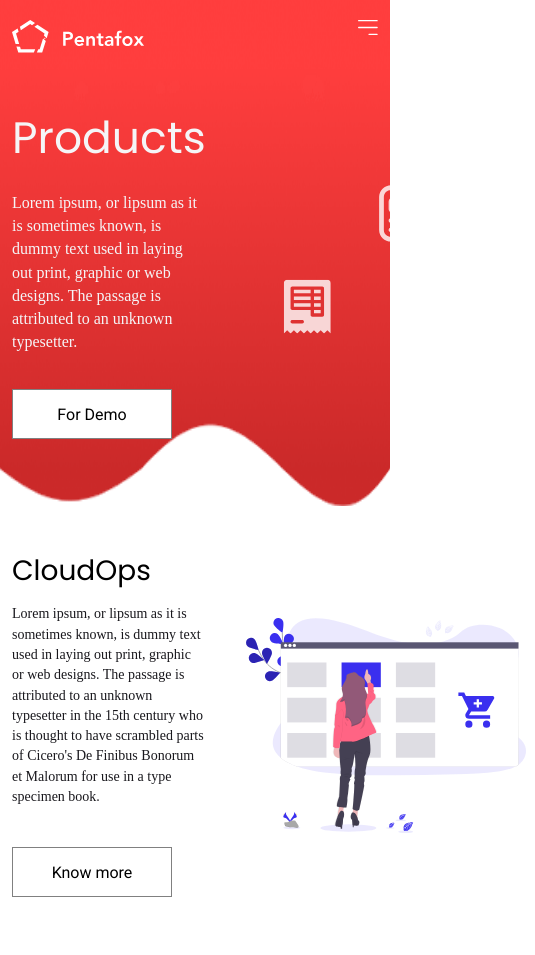
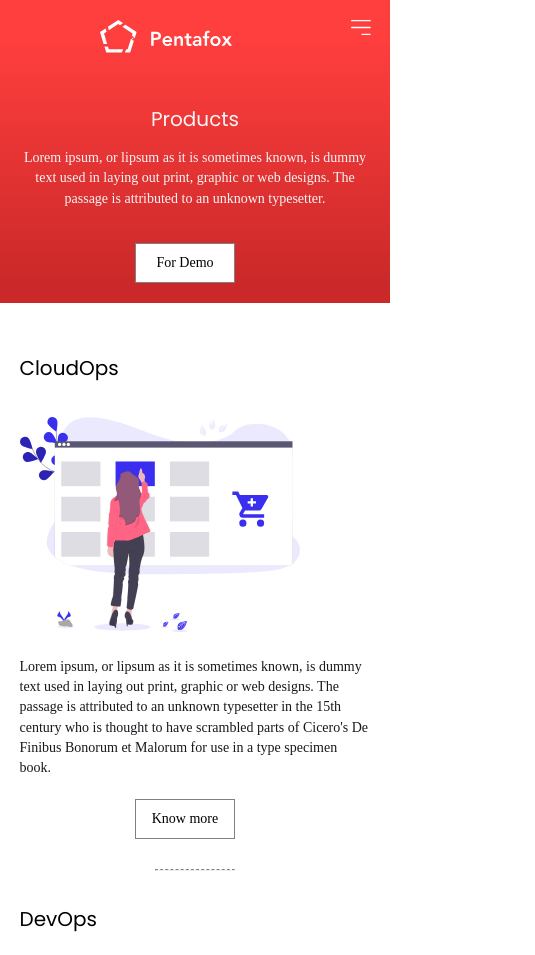
Before and after one commit to madhumathi0213/website-productPage, a Gatsby site: page / in a window 390 px wide. Shown: the top 955 px of the page, 535 px wide, since content can reach past the window. Built offline with nearby package versions, Linux system fonts and the light colour scheme; Gatsby itself is replaced by a stand-in of ours.

Commit message:
added media query

```diff
--- a/src/components/ContentSection/ContentSection.js
+++ b/src/components/ContentSection/ContentSection.js
@@ -10,10 +10,23 @@ export const ContentSectionWrapper = styled.div`
     padding-top:32px;
     .middle-content {
         display: flex;
+        @media screen and (max-width: 760px) {
+            display: flex;
+            flex-direction: column;
+        }
     }
+    .button {
+        @media screen and (max-width: 760px) {
+            text-align:center;
+        }
+    }
+
     .left-col {
         width:65vw;
-        margin-right:40px;
+        @media screen and (max-width: 760px) {
+            width:100%;
+            margin:0px;
+        }
     }
     .right-col {
         width:35vw;
@@ -22,7 +35,30 @@ export const ContentSectionWrapper = styled.div`
         {
             img {
                 width:280px;
+                @media screen and (max-width: 760px) {
+                    display:none;
+                  }
             }
+        }
+        @media screen and (max-width: 760px) {
+            margin:0px;
+        }
+    }
+    .mobile-image {
+        visibility:hidden;
+        .mobile-image-card
+        {
+            img {
+                width:0px;
+                @media screen and (max-width: 760px) {
+                    visibility:visible;
+                    width:280px;
+                    margin-bottom:20px;
+                }
+            }
+        }
+        @media screen and (max-width: 760px) {
+            margin:0px;
         }
     }
     h3 {
@@ -32,6 +68,11 @@ export const ContentSectionWrapper = styled.div`
         color: #000000;
         font-family:poppins;
         font-size: 28px;
+        @media screen and (max-width: 760px) {
+            margin-bottom:16px;
+            font-size: 20px;
+            width:100%;
+        }
     }
     p {
         font-family : open-sans;
@@ -39,6 +80,10 @@ export const ContentSectionWrapper = styled.div`
         line-height: 1.45;
         color: #19181d;
         margin: 0px 0px 20px;
+        @media screen and (max-width: 760px) {
+            width:100%;
+            margin-bottom:0px;
+        }
     }
 `;
 const ContentSection = () => {
@@ -53,10 +98,15 @@ const ContentSection = () => {
                                     <div key={123} className="middle-content">
                                         <div className="left-col">
                                             <h3>{item.title}</h3>
+                                            <div className="mobile-image">
+                                                <div className="mobile-image-card">
+                                                    <img src={image} alt="logo"></img>
+                                                </div>
+                                            </div>
                                             <p>{item.content}</p>
                                             <div className="button">
                                                 {/* <Button bgColor={"white"} child={"View Details"} hoverColor={"white"} hoverBg={"black"} /> */}
-                                                <Button bgColor={"white"} child={"Know more"} hoverColor={"white"} hoverBg={"black"}/>
+                                                <Button bgColor={"white"} child={"Know more"} hoverColor={"white"} hoverBg={"black"} />
                                             </div>
                                         </div>
                                         <div className="right-col">
@@ -78,10 +128,15 @@ const ContentSection = () => {
                                         </div >
                                         <div className="left-col">
                                             <h3>{item.title}</h3>
+                                            <div className="mobile-image">
+                                                <div className="mobile-image-card">
+                                                    <img src={image} alt="logo"></img>
+                                                </div>
+                                            </div>
                                             <p>{item.content}</p>
                                             <div className="button">
-                                            {/* <Button bgColor={"white"} child={"View Details"} hoverColor={"white"} hoverBg={"black"}/> */}
-                                            <Button bgColor={"white"} child={"Know more"} hoverColor={"white"} hoverBg={"black"}/>
+                                                {/* <Button bgColor={"white"} child={"View Details"} hoverColor={"white"} hoverBg={"black"}/> */}
+                                                <Button bgColor={"white"} child={"Know more"} hoverColor={"white"} hoverBg={"black"} />
                                             </div>
                                         </div>
                                     </div >
@@ -92,7 +147,6 @@ const ContentSection = () => {
                     })
                 }
             </div>
-
         </ContentSectionWrapper >
     );
 }
--- a/src/components/HeroSection/HeroSection.js
+++ b/src/components/HeroSection/HeroSection.js
@@ -1,27 +1,35 @@
 import React from 'react';
 import styled from 'styled-components';
-// import logo from '../../images/site-logo.png';
 import "@fontsource/open-sans";
 import "@fontsource/poppins";
 import Header from '../header';
 import BgImage from '../../images/banner.png';
 import Button from '../customComponents/CustomButton';
 import icon1 from '../../images/icon_group.svg';
-import icon2 from '../../images/icon_1.svg';
-import icon3 from '../../images/icon_2.svg';
 
 const HeroSectionWrapper = styled.div`
     color : #F5F5F7;
-    background: linear-gradient(180deg, #FF3E3E 13.03%, #CB2929 92.69%);
     background: url(${BgImage}) no-repeat;
     background-size:100% 100%;
     min-height:60vh;
-
+    @media screen and (max-width: 760px) {
+        width:100%;
+        text-align:center;
+        background: linear-gradient(180deg, #FF3E3E 13.03%, #CB2929 92.69%);
+        min-height:40vh;
+    }
+    @media screen and (max-width: 768px) {
+        min-height:35vh;
+        background: linear-gradient(180deg, #FF3E3E 13.03%, #CB2929 92.69%);
+    }
     .content {
         display:flex;
     }
     .left-content {
         width:50%;
+        @media screen and (max-width: 760px) {
+            width:100%;
+          }
     }
     .right-content {
         margin:auto auto;
@@ -29,20 +37,25 @@ const HeroSectionWrapper = styled.div`
         .image {
             max-height:200px;
         }
+        @media screen and (max-width: 760px) {
+            display:none;
+          }
     }
     h2 {
         margin-bottom :20px;
         font-family:poppins;
         font-style: normal;
         font-weight: 500;
-        font-size: 44px;
-        line-height: 66px;
+        font-size: 28px;
+        line-height: 1.45;
+        @media screen and (max-width: 760px) {
+            margin-bottom:10px;
+            font-size:20px;
+        }
      }
      p {
         font-family:open-sans;
-        font-size: 16px;
-     }
-
+    }
 `;
 
 const HeroSection = () => {
--- a/src/components/customComponents/CustomButton.js
+++ b/src/components/customComponents/CustomButton.js
@@ -1,19 +1,23 @@
 import React from 'react';
 import styled from 'styled-components';
-import '@fontsource/roboto';
+import '@fontsource/open-sans';
 
 
 
 const Button = (props) => {
     const ButtonCustom = styled.button`
-    font-family:roboto;
+    font-family:open-sans;
     background-color :${props.bgColor};
     font-size:16px;
-    height :50px;
+    height :40px;
     width:160px;
     border:1px solid gray;
     padding:10px;
     margin:20px 20px 20px 0;
+    @media screen and (max-width: 760px) {
+       width:100px;
+       font-size:14px;
+      }
     &: hover {
         background-color:${props.hoverBg};
         color:${props.hoverColor};
--- a/src/components/styles/global.css
+++ b/src/components/styles/global.css
@@ -31,6 +31,23 @@ hr {
     margin-right: auto;
     margin-left: auto;
     width: 95%; }
+    @media screen and (max-width: 760px) {
+      .container {
+        width:90%;
+      }
+    }
+    @media screen and (max-width: 760px) {
+      hr {
+        margin-top :10px;
+        margin-bottom:15px;
+      }
+    }
+    @media screen and (max-width: 760px) {
+      hr {
+        margin-top :10px;
+        margin-bottom:15px;
+      }
+    }
     @media (min-width: 992px) {
       .container {
         width: 992px; } }
--- /dev/null
+++ b/src/helpers/IsServer.js
@@ -0,0 +1,3 @@
+export default function IsServer() {
+  return !(typeof window !== 'undefined' && window.document);
+}
--- /dev/null
+++ b/src/helpers/IsTab.js
@@ -0,0 +1,6 @@
+import IsServer from './IsServer';
+export default function IsTab() {
+  if (!IsServer()) {
+    return window.innerWidth <= 991;
+  }
+}
--- /dev/null
+++ b/src/helpers/theme.js
@@ -0,0 +1,51 @@
+export const theme = {
+  /*
+    THEME : PENTAFOX
+  */
+
+  // FONT-WEIGHTS
+  regular: 400, // default
+  semiBold: 600,
+  bold: 700,
+
+  // FONT-SIZES
+  micro: '9px',
+  microSecondary: '12px',
+  mini: '13px',
+  base: '14px', // default font size
+  baseSecondary: '16px',
+  medium: '18px',
+  large: '24px',
+  xLarge: '28px',
+
+
+  // LINE-HEIGHTS
+  lineHeight1_41: 1.45, // default
+
+  // TEXT-TRANSFORMS
+  textUppercase: 'uppercase',
+  textLowercase: 'lowercase',
+
+  // COLORS
+  baseColor: '#19181D', // default
+  white: '#FFFFFF',
+
+  // BACKGROUND COLORS
+  brandPrimary: '#E5E5E5',
+  brandSecondary: '#F4F4F4',
+
+  // Z-INDEX
+  zIndex1: 1,
+  zIndex2: 2,
+  zIndex3: 3,
+  zIndex4: 4,
+  zIndex5: 5,
+  zIndex6: 6,
+  zIndex7: 7,
+  zIndex8: 8,
+  zIndex9: 9,
+  zIndex10: 10,
+
+  // VIEWPORT HEIGHT
+  vhHeight: '100vh'
+};
--- a/src/pages/index.js
+++ b/src/pages/index.js
@@ -1,6 +1,5 @@
 import React from "react";
 import "../components/styles/global.css";
-import Header from "../components/header";
 import HeroSection from "../components/HeroSection/HeroSection";
 // import styled from "styled-components";
 import ContentSection from "../components/ContentSection/ContentSection";
```
Also changed, not shown: src/helpers/IsMobile.js (added, +7 -0 lines), src/helpers/device.js (added, +11 -0 lines), src/helpers/mediaTemplates.js (added, +33 -0 lines), src/helpers/schemaGenerator.js (added, +50 -0 lines).
